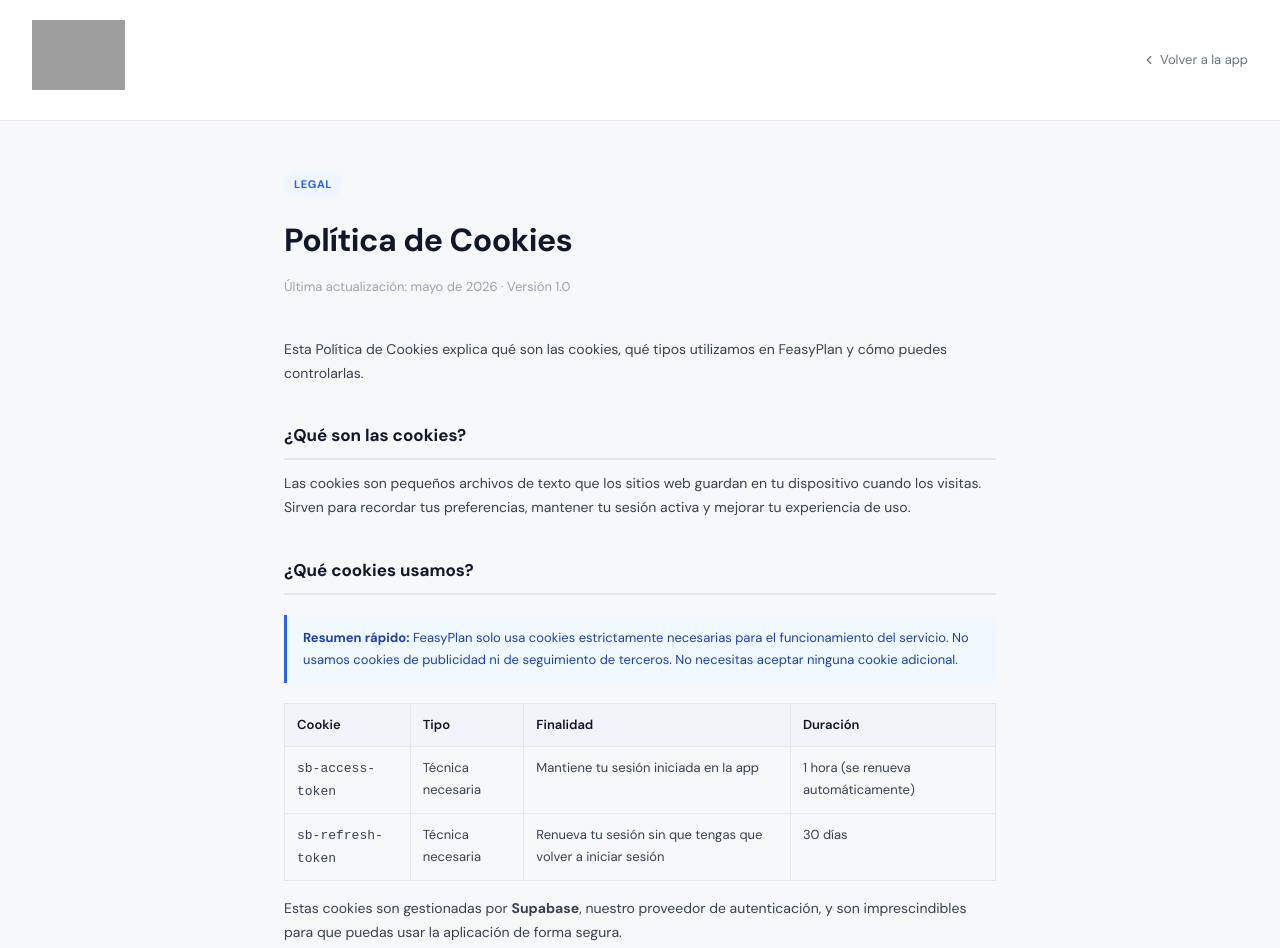
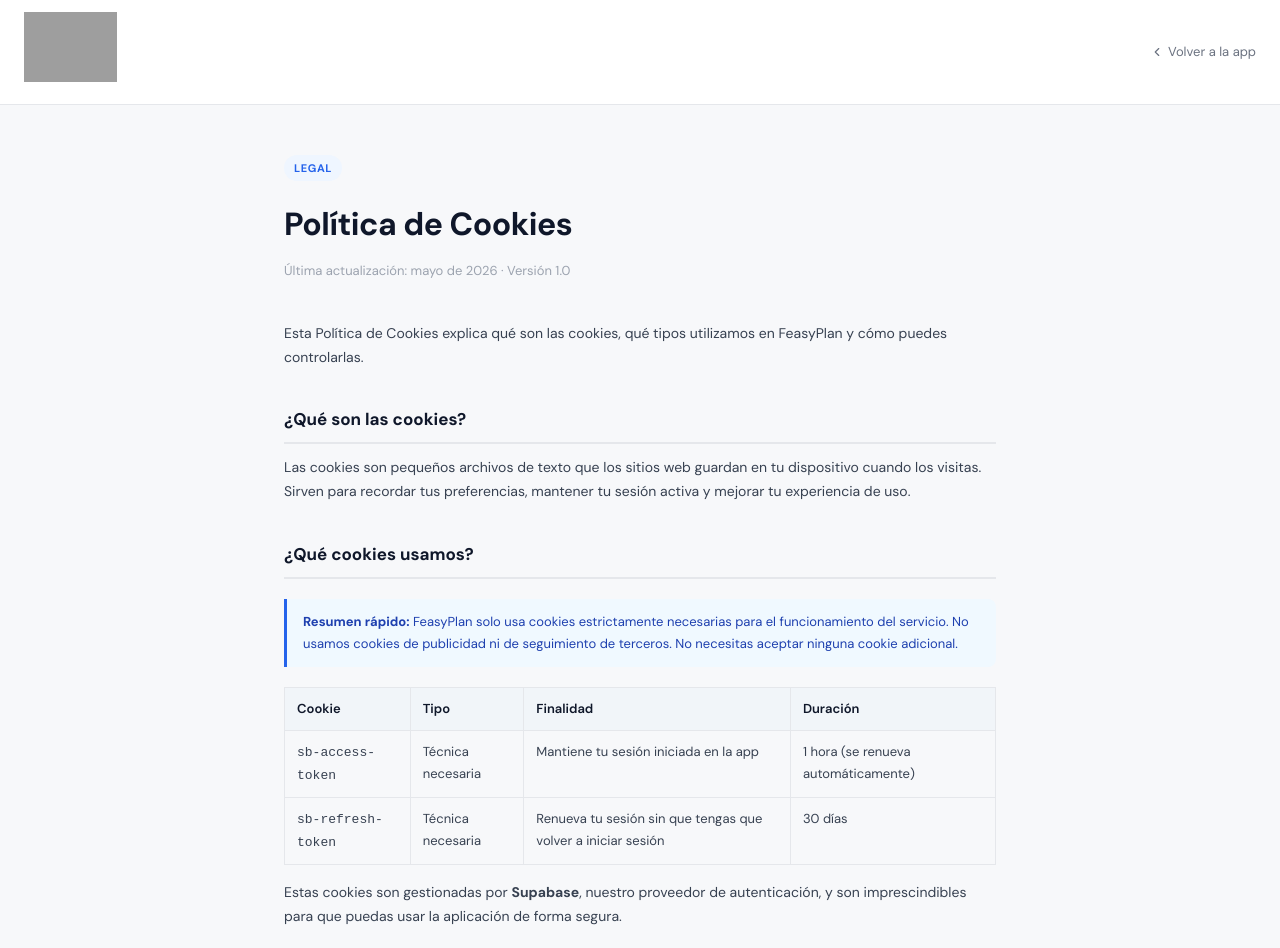
Before and after one commit to FeasyPlan/FeasyPlan, a website: page cookies.html in a window 1280 px wide. Shown: the top 948 px of the page. Drawn offline with Linux system fonts and the light colour scheme; grey boxes are pictures that could not be loaded.

Commit message:
Update cookies.html

```diff
--- a/cookies.html
+++ b/cookies.html
@@ -10,7 +10,7 @@
   <style>
     * { box-sizing: border-box; margin: 0; padding: 0; }
     body { font-family: 'DM Sans', sans-serif; background: #F7F8FA; color: #1a1d23; line-height: 1.7; }
-    .header { background: #ffffff; padding: 20px 32px; display: flex; align-items: center; justify-content: space-between; border-bottom: 1px solid #E5E7EB; }
+    .header { background: #ffffff; padding: 12px 24px; display: flex; align-items: center; justify-content: space-between; border-bottom: 1px solid #E5E7EB; }
     .logo { font-size: 18px; font-weight: 700; color: #fff; text-decoration: none; }
     .back { color: #6B7280; font-size: 13px; text-decoration: none; display: flex; align-items: center; gap: 4px; }
     .back:hover { color: #111827; }
```
